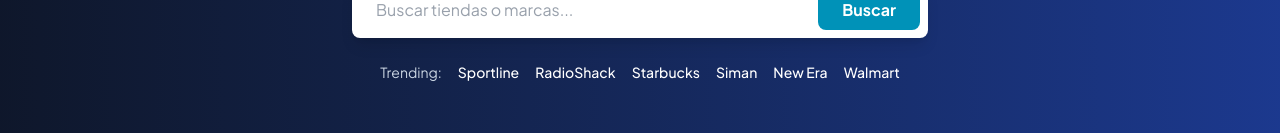
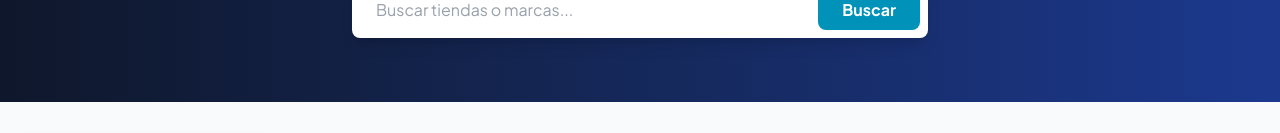
Before and after one commit to ndiaznuila13/SivarCuponera, a React (Vite) app: page / in a window 1280 px wide. Shown: the part 270-403 px from the top of the page. Built offline with nearby package versions, Linux system fonts and the light colour scheme; no server answers; the database is empty.

Commit message:
desactivar el trending de momento

```diff
--- a/src/components/ofertas/Hero.jsx
+++ b/src/components/ofertas/Hero.jsx
@@ -20,7 +20,7 @@
             Buscar
           </button>
         </div>
-        <div className="flex flex-wrap items-center justify-center gap-4 mt-6 text-sm text-slate-300">
+        {/* <div className="flex flex-wrap items-center justify-center gap-4 mt-6 text-sm text-slate-300">
           <span>Trending:</span>
           <a href="#" className="text-white font-medium hover:underline">Sportline</a>
           <a href="#" className="text-white font-medium hover:underline">RadioShack</a>
@@ -28,7 +28,7 @@
           <a href="#" className="text-white font-medium hover:underline">Siman</a>
           <a href="#" className="text-white font-medium hover:underline">New Era</a>
           <a href="#" className="text-white font-medium hover:underline">Walmart</a>
-        </div>
+        </div> */}
       </div>
     </section>
   )
```
